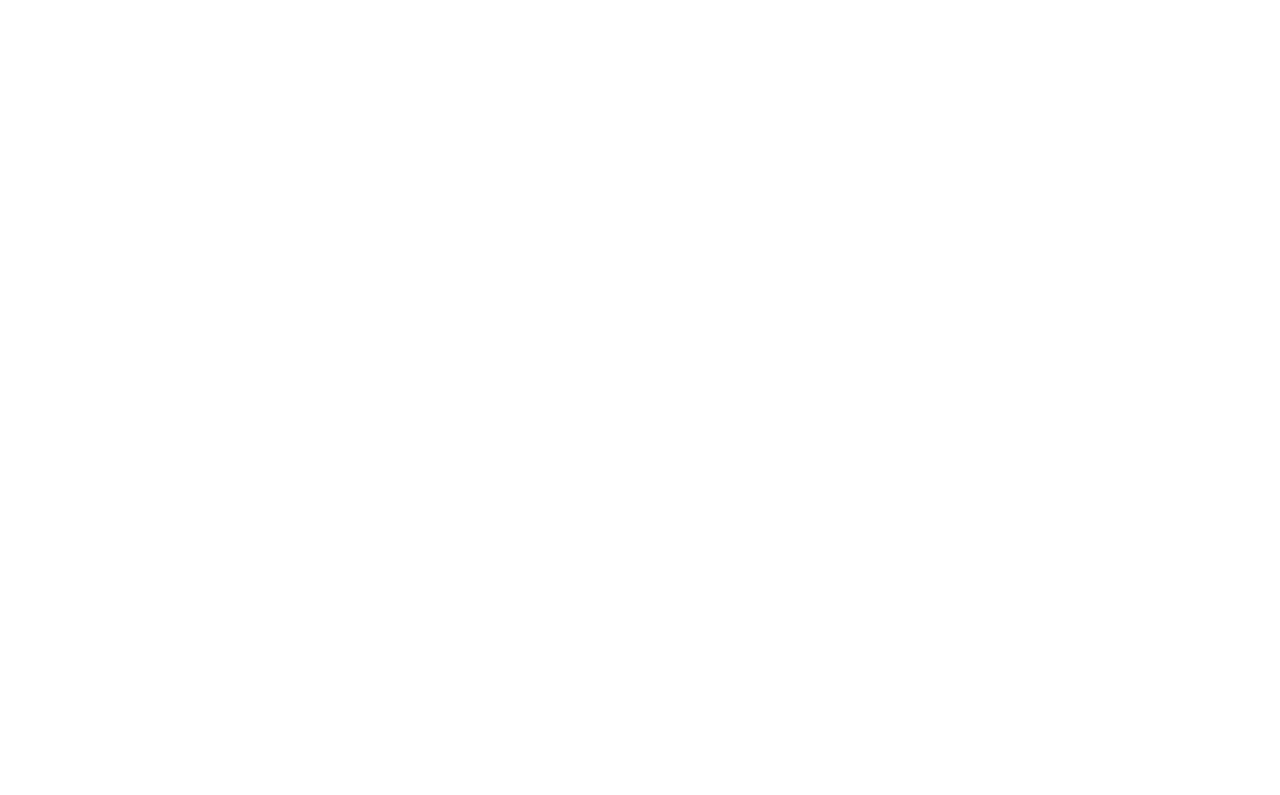
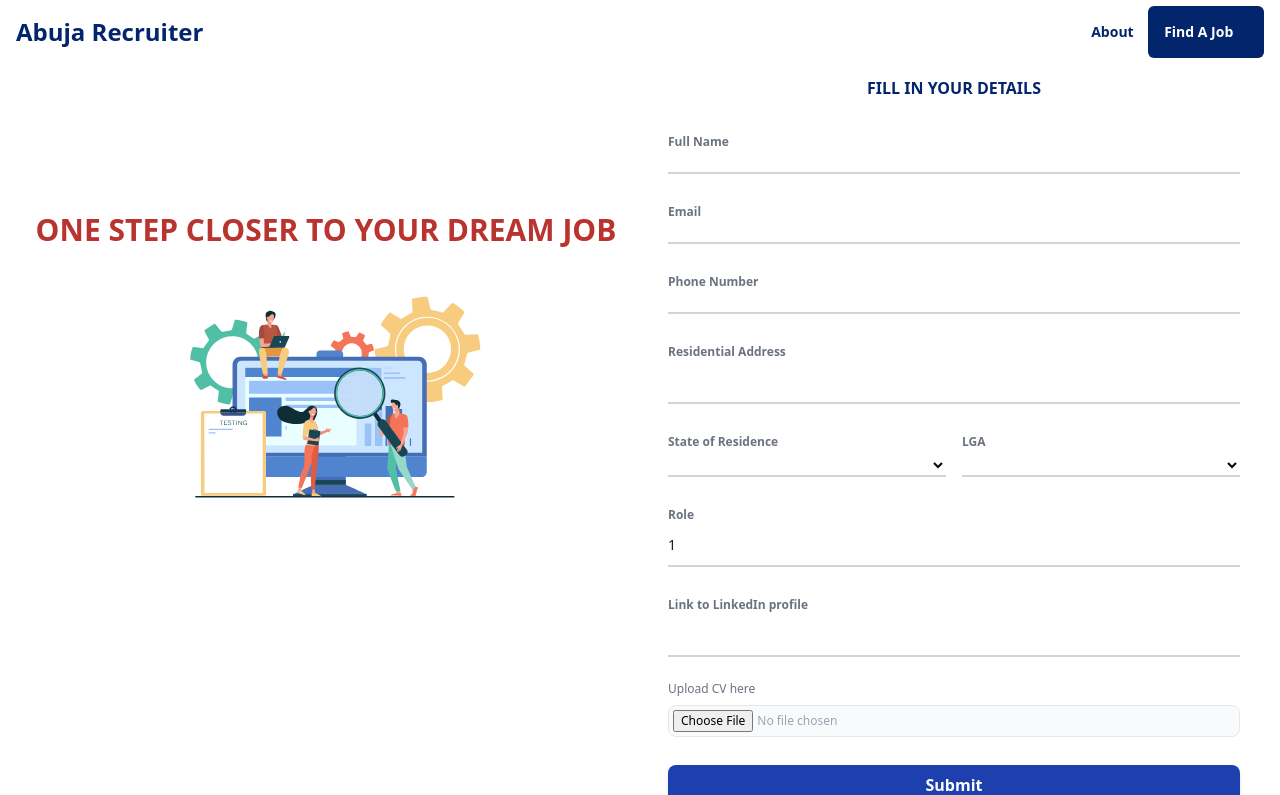
Before and after one commit to mahvec/abjrec-v3, a React (Create React App) app: page /form/1/1 in a window 1280 px wide. Before the commit this address had no page. Shown: the top 795 px of the page. Built offline with nearby package versions, Linux system fonts and the light colour scheme.

Commit message:
commit 27/02/23 first commit

```diff
--- a/package.json
+++ b/package.json
@@ -10,12 +10,14 @@
     "axios": "^1.3.1",
     "formik": "^2.2.9",
     "framer-motion": "^7.6.15",
+    "lodash": "^4.17.21",
     "moment": "^2.29.4",
     "react": "^18.2.0",
     "react-awesome-reveal": "^4.1.0",
     "react-dom": "^18.2.0",
     "react-icons": "^4.6.0",
     "react-lottie-player": "^1.5.0",
+    "react-paginate": "^8.1.4",
     "react-router-dom": "^6.4.4",
     "react-scripts": "^5.0.1",
     "react-step-progress-bar": "^1.0.3",
@@ -23,6 +25,7 @@
     "react-typed": "^1.2.0",
     "react-visibility-sensor": "^5.1.1",
     "tailwindcss": "^3.2.4",
+    "uuid": "^9.0.0",
     "web-vitals": "^2.1.4",
     "yup": "^0.32.11",
     "zustand": "^4.3.1"
--- a/src/App.js
+++ b/src/App.js
@@ -15,7 +15,7 @@
           <Route exact path="/" element={<Home />} />
           <Route path="/about" element={<About />} />
           <Route path="/job" element={<Job />} />
-          <Route path="/form/:title" element={<AppForm />} />
+          <Route path="/form/:title/:id" element={<AppForm />} />
           <Route path="/success" element={<AppSuccess />} />
         </Routes>
       </BrowserRouter>
--- a/src/components/AppSuccess.js
+++ b/src/components/AppSuccess.js
@@ -9,7 +9,7 @@
   useEffect(() => {
     const interval = setInterval(() => {
       setCount((currentCount) => currentCount - 1);
-    }, 3000);
+    }, 5000);
     // when count is 0, navigate
     count === 0 && navigate("/");
     // clean up the interval
--- a/src/components/Card.js
+++ b/src/components/Card.js
@@ -4,7 +4,7 @@
 function Card() {
   return (
     <div className="">
-      <div className="max-w-[1440px] mx-auto bg-gray-100 p-6 py-20">
+      <div className="max-w-[1440px] mx-auto bg-[#d4e7feb8] p-6 py-20">
         {/* HEADIMG FOR CARD */}
         <h1 className="text-[#03256C] font-bold md:text-3xl sm:text-2xl  text-xl text-center py-6">
           Most Demanded Job Catergories
--- a/src/components/Footer.js
+++ b/src/components/Footer.js
@@ -4,7 +4,7 @@
 
 function Footer() {
   return (
-    <footer className="max-w-[1440px] mx-auto px-2 min-h-full bg-gradient-to-b xs:pb-4 md:pb-0 bg-slate-100 rounded-t-xl">
+    <footer className="max-w-[1440px] mx-auto px-2 min-h-full bg-gradient-to-b xs:pb-4 md:pb-0 bg-slate-100">
       <div className="grid grid-cols-1 sm:grid-cols-3 lg:grid-cols-4 gap-0 sm:px-1 px-0 py-1 text-xs">
         <Item Links={COMPANY} title="COMPANY" />
         <Item Links={FEATURED} title="FEATURED" />
--- a/src/components/Info2.js
+++ b/src/components/Info2.js
@@ -2,7 +2,7 @@
 
 const Info2 = () => {
   return (
-    <div className="bg-[#d4e7feb8]">
+    <div className="bg-[#d4e7feb8] max-w-[1440px] mx-auto">
       <div className="max-w-[1440px] bg-white md:rounded-tl-[50px] h-fit mx-auto py-10 px-1">
         <div className="text-center justify items-center">
           <p className="text-[#03256C] h-fit w-auto py-10 font-extrabold uppercase text-xl md:text-3xl lg:text-4xl md:mx-32 ">
--- a/src/components/Navbar.js
+++ b/src/components/Navbar.js
@@ -66,7 +66,7 @@
       </div>
 
       {/* BOTTOM NAV */}
-      <div className=" rounded-tl-xl rounded-tr-xl md:hidden flex fixed inset-x-0 bottom-0 z-40 bg-slate-400 shadow items-center justify-evenly h-10 text-xs font-medium">
+      <div className=" rounded-tl-xl rounded-tr-xl md:hidden flex fixed inset-x-0 bottom-0 z-40 bg-slate-400 shadow items-center justify-evenly h-10 text-xs font-medium overflow-hidden">
         <NavLink
           style={({ isActive }) => (isActive ? activeStyle : undefined)}
           to="/"
--- a/src/components/pages/AppForm.js
+++ b/src/components/pages/AppForm.js
@@ -8,17 +8,34 @@
 import Footer from "../Footer";
 import Lottie from "react-lottie-player";
 import FormPeople from "../../form-people.json";
+import axios from "axios";
 
-const onSubmit = async (values, actions) => {
+const onSubmit = async (values, actions, jobId, { setSubmitting }) => {
   console.log(values);
   await new Promise((resolve) => setTimeout(resolve, 1000));
   actions.resetForm();
+
+  axios
+    .post(
+      `https://zen-spence.52-41-168-181.plesk.page/api/v1/job/${jobId}/apply`,
+      values
+    )
+    .then((response) => {
+      console.log(response.data);
+      setSubmitting(false);
+    })
+    .catch((error) => {
+      console.error(error);
+      setSubmitting(false);
+    });
 };
-
-// remember to add handleSubmit and error tothe const below
+// remember to add handleSubmit and error to the const below
 const AppForm = () => {
   const { pathname } = useLocation();
+  console.log(pathname);
   const jobRole = pathname.split("/")[2].split("%20").join(" ");
+  const jobId = pathname.split("/")[3];
+  console.log(jobId);
 
   const {
     values,
@@ -39,6 +56,7 @@
       position: "",
       category: "",
       linkedIn: "",
+      cv: null,
     },
     validationSchema: basicSchema,
     onSubmit,
@@ -64,10 +82,7 @@
 
   function onFileChange(e) {
     setSelectedFile(e.target.files);
-    console.log(e.target.files[0]);
-    console.log(e.target.files[0].name);
-    console.log(e.target.files[0].size);
-    console.log(e.target.files[0].type);
+    encodedBase64(selectedFile[0]);
   }
 
   const encodedBase64 = (file) => {
@@ -83,8 +98,6 @@
       };
     }
   };
-
-  encodedBase64(selectedFile[0]);
 
   return (
     <div>
@@ -107,17 +120,22 @@
         </div>
 
         {/* APPLICATION FORM */}
-        <div className="flex flex-col justify-center  items-center mb-4">
+        <div className="mb-4 flex flex-col justify-center items-center">
           <p className="text-[#03256C] text-md uppercase font-semibold">
             Fill In Your Details
           </p>
-          <div className="w-5/6 p-4">
-            <form
-              onSubmit={handleSubmit}
-              autoComplete="off"
-              className=" w-full border rounded-xl p-3"
-            >
-              <div className="relative z-0 w-full mb-6 group">
+          <div className="w-full p-4">
+            <form onSubmit={handleSubmit} autoComplete="off" className="p-3">
+              <div
+                className="relative z-0 w-full mb-6 group "
+                data-te-input-wrapper-init
+              >
+                <label
+                  htmlFor="fullName"
+                  className="text-xs font-semibold text-gray-500 focus:text-blue-600"
+                >
+                  Full Name
+                </label>
                 <input
                   value={values.fullName}
                   onChange={handleChange}
@@ -125,15 +143,10 @@
                   id="fullName"
                   type="text"
                   name="fullName"
-                  className="block py-2.5 my-2 px-0 w-full text-xs text-gray-900 bg-transparent border-0 border-b-2 border-gray-300 appearance-none focus:outline-none focus:ring-0 focus:border-blue-600 peer"
+                  className="block px-0 w-full text-sm text-gray-900 bg-transparent border-0 border-b-2 border-gray-300 appearance-none focus:outline-none focus:ring-0 focus:border-blue-600 peer"
                   placeholder=" "
                 />
-                <label
-                  htmlFor="fullName"
-                  className="peer-focus:font-medium absolute text-sm text-gray-500 duration-300 transform -translate-y-6 scale-75 top-3 -z-10 origin-[0] peer-focus:left-0 peer-focus:text-blue-600 peer-placeholder-shown:scale-100 peer-placeholder-shown:translate-y-0 peer-focus:scale-75 peer-focus:-translate-y-4"
-                >
-                  Enter Your Full Name
-                </label>
+
                 {errors.fullName && touched.fullName && (
                   <p className="p-0 text-xs text-[#a62d2d] top-0">
                     {errors.fullName}
@@ -142,6 +155,12 @@
               </div>
 
               <div className="relative z-0 w-full mb-6 group ">
+                <label
+                  htmlFor="email"
+                  className="text-xs font-semibold text-gray-500 focus:text-blue-600"
+                >
+                  Email
+                </label>
                 <input
                   value={values.email}
                   onChange={handleChange}
@@ -149,37 +168,32 @@
                   id="email"
                   type="email"
                   name="email"
-                  className="block py-2.5 px-0 w-full text-sm text-gray-900 bg-transparent border-0 border-b-2 border-gray-300 appearance-none focus:outline-none focus:ring-0 focus:border-blue-600 peer"
+                  className="block px-0 w-full text-sm text-gray-900 bg-transparent border-0 border-b-2 border-gray-300 appearance-none focus:outline-none focus:ring-0 focus:border-blue-600 peer"
                   placeholder=" "
                 />
-                <label
-                  htmlFor="email"
-                  className="peer-focus:font-medium absolute text-sm text-gray-500  duration-300 transform -translate-y-6 scale-75 top-3 -z-10 origin-[0] peer-focus:left-0 peer-focus:text-blue-600 peer-placeholder-shown:scale-100 peer-placeholder-shown:translate-y-0 peer-focus:scale-75 peer-focus:-translate-y-4"
-                >
-                  Email address
-                </label>
+
                 {errors.email && touched.email && (
                   <p className="text-xs text-[#a62d2d] top-0">{errors.email}</p>
                 )}
               </div>
 
               <div className="relative z-0 w-full mb-6 group ">
+                <label
+                  htmlFor="phoneNumber"
+                  className="text-xs font-semibold text-gray-500 focus:text-blue-600"
+                >
+                  Phone Number
+                </label>
                 <input
                   value={values.phoneNumber}
                   onChange={handleChange}
                   onBlur={handleBlur}
                   id="phoneNumber"
-                  type="text"
+                  type="number"
                   name="phoneNumber"
-                  className="block py-2.5 px-0 w-full text-sm text-gray-900 bg-transparent border-0 border-b-2 border-gray-300 appearance-none focus:outline-none focus:ring-0 focus:border-blue-600 peer"
+                  className="block px-0 w-full text-sm text-gray-900 bg-transparent border-0 border-b-2 border-gray-300 appearance-none focus:outline-none focus:ring-0 focus:border-blue-600 peer"
                   placeholder=" "
                 />
-                <label
-                  htmlFor="phoneNumber"
-                  className="peer-focus:font-medium absolute text-sm text-gray-500  duration-300 transform -translate-y-6 scale-75 top-3 -z-10 origin-[0] peer-focus:left-0 peer-focus:text-blue-600 peer-placeholder-shown:scale-100 peer-placeholder-shown:translate-y-0 peer-focus:scale-75 peer-focus:-translate-y-4"
-                >
-                  Phone number (080-****-****)
-                </label>
                 {errors.phoneNumber && touched.phoneNumber && (
                   <p className="text-xs text-[#a62d2d] top-0">
                     {errors.phoneNumber}
@@ -188,6 +202,12 @@
               </div>
 
               <div className="relative z-0 w-full mb-6 group ">
+                <label
+                  htmlFor="address"
+                  className="text-xs font-semibold text-gray-500 focus:text-blue-600"
+                >
+                  Residential Address
+                </label>
                 <input
                   value={values.address}
                   onChange={handleChange}
@@ -198,12 +218,7 @@
                   className="block py-2.5 px-0 w-full text-sm text-gray-900 bg-transparent border-0 border-b-2 border-gray-300 appearance-none focus:outline-none focus:ring-0 focus:border-blue-600 peer"
                   placeholder=" "
                 />
-                <label
-                  htmlFor="address"
-                  className="peer-focus:font-medium absolute text-sm text-gray-500  duration-300 transform -translate-y-6 scale-75 top-3 -z-10 origin-[0] peer-focus:left-0 peer-focus:text-blue-600 peer-placeholder-shown:scale-100 peer-placeholder-shown:translate-y-0 peer-focus:scale-75 peer-focus:-translate-y-4"
-                >
-                  Residential Address
-                </label>
+
                 {errors.address && touched.address && (
                   <p className="text-xs text-[#a62d2d] top-0">
                     {errors.address}
@@ -226,7 +241,7 @@
                     id="stateCap"
                     name="stateCap"
                     placeholder="State of Residence"
-                    className="w-full text-sm border-0 border-b-2 text-center capitalize border-gray-300 focus:ring-0 focus:border-blue-600 focus:outline-none bg-transparent"
+                    className="w-full text-sm border-0 border-b-2 capitalize border-gray-300 focus:ring-0 focus:border-blue-600 focus:outline-none bg-transparent"
                   >
                     {states.map(({ state }) => {
                       return (
@@ -274,6 +289,12 @@
               </div>
 
               <div className="relative z-0 w-full mb-6 group ">
+                <label
+                  htmlFor="role"
+                  className="text-xs font-semibold text-gray-500 focus:text-blue-600"
+                >
+                  Role
+                </label>
                 <input
                   value={jobRole}
                   onChange={handleChange}
@@ -284,12 +305,7 @@
                   className="block py-2.5 px-0 w-full text-sm text-gray-900 bg-transparent border-0 border-b-2 border-gray-300 appearance-none focus:outline-none focus:ring-0 focus:border-blue-600 peer"
                   placeholder=" "
                 />
-                <label
-                  htmlFor="position"
-                  className="peer-focus:font-medium absolute text-sm text-gray-500  duration-300 transform -translate-y-6 scale-75 top-3 -z-10 origin-[0] peer-focus:left-0 peer-focus:text-blue-600 peer-placeholder-shown:scale-100 peer-placeholder-shown:translate-y-0 peer-focus:scale-75 peer-focus:-translate-y-4"
-                >
-                  Role
-                </label>
+
                 {errors.position && touched.position && (
                   <p className="text-xs text-[#a62d2d] top-0">
                     {errors.position}
@@ -298,6 +314,12 @@
               </div>
 
               <div className="relative z-0 w-full mb-6 group">
+                <label
+                  htmlFor="linkedIn"
+                  className="text-xs font-semibold text-gray-500 focus:text-blue-600"
+                >
+                  Link to LinkedIn profile
+                </label>
                 <input
                   value={values.linkedIn}
                   onChange={handleChange}
@@ -308,12 +330,7 @@
                   className="block py-2.5 px-0 w-full text-sm text-gray-900 bg-transparent border-0 border-b-2 border-gray-300 appearance-none focus:outline-none focus:ring-0 focus:border-blue-600 peer"
                   placeholder=" "
                 />
-                <label
-                  htmlFor="linkedIn"
-                  className="peer-focus:font-medium absolute text-sm text-gray-500  duration-300 transform -translate-y-6 scale-75 top-3 -z-10 origin-[0] peer-focus:left-0 peer-focus:text-blue-600 peer-placeholder-shown:scale-100 peer-placeholder-shown:translate-y-0 peer-focus:scale-75 peer-focus:-translate-y-4"
-                >
-                  Link to LinkedIn profile
-                </label>
+
                 {errors.linkedIn && touched.linkedIn && (
                   <p className="text-xs text-[#a62d2d] top-0">
                     {errors.linkedIn}
@@ -342,11 +359,6 @@
                 <button
                   disabled={isSubmitting}
                   type="submit"
-                  onClick={(event) => {
-                    event.preventDefault();
-                    encodedBase64(selectedFile[0]);
-                    console.log(fileBase64String);
-                  }}
                   className="bg-blue-800 w-full mt-2 h-10 rounded-lg text-md font-semibold text-white hover:bg-blue-600 shadow-md p-1 px-4 relative items-end"
                 >
                   Submit
@@ -362,5 +374,3 @@
 };
 
 export default AppForm;
-
-// w-[90%] text-xs mb-2 pl-2 bg-transparent  border-0 border-b-2 shadow-sm border-gray-300 appearance-none focus:outline-none focus:ring-0 focus:border-blue-600 peer
--- a/src/schemas/schemaIndex.js
+++ b/src/schemas/schemaIndex.js
@@ -3,7 +3,7 @@
 export const basicSchema = yup.object().shape({
   fullName: yup.string().required("Required"),
   email: yup.string().email("please enter a valid email").required("Required"),
-  phoneNumber: yup.string().required("Required"),
+  phoneNumber: yup.number().positive().integer().required("Required"),
   address: yup.string().required("Required"),
   stateCap: yup.string().required("Required"),
   city: yup.string().required("Required"),
```
Also changed, not shown: src/components/JobInfo.js (+16 -8 lines), 1 other file (tests, documents, lock files or other folders).
